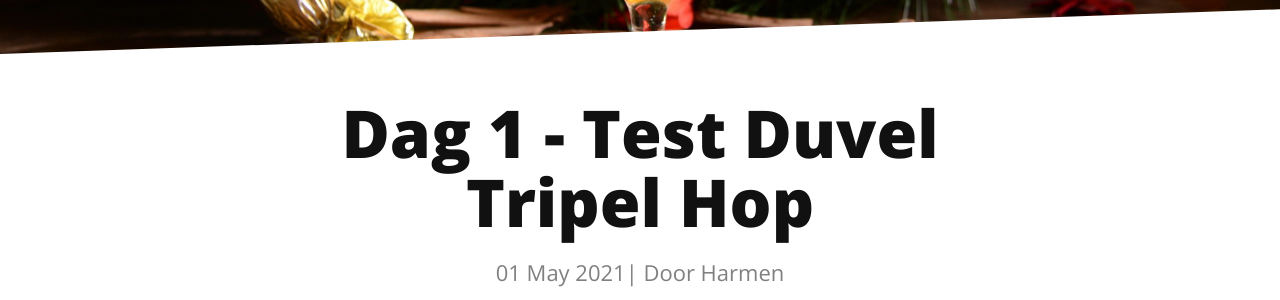
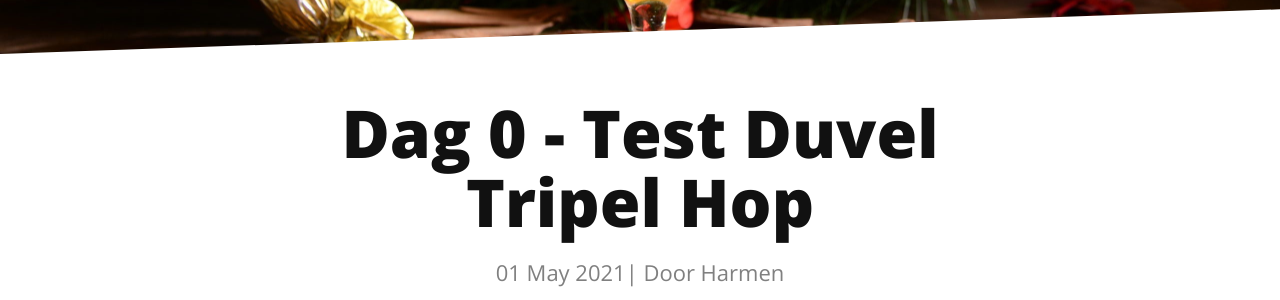
Before and after one commit to hillstub/beercalendar, a Jekyll site: the page built from _posts/2021-05-01-Test Duvel Tripel Hop.gs.markdown, in a window 1280 px wide and 900 px high. Shown: the part 264-564 px from the top of the window. Built offline with Jekyll 4.4.1, drawn with Linux system fonts in a browser that asks for light colours; nearby versions of some CDN libraries.

Commit message:
Automated additional posts and images

```diff
--- a/_posts/2021-05-01-Test Duvel Tripel Hop.gs.markdown
+++ b/_posts/2021-05-01-Test Duvel Tripel Hop.gs.markdown
@@ -1,7 +1,7 @@
 ---
 layout: post
-title:  'Dag 1 - Test Duvel Tripel Hop'
-permalink:  '/day/1'
+title:  'Dag 0 - Test Duvel Tripel Hop'
+permalink:  '/day/0'
 author:  'Harmen'
 description:  'Duvel Tripel Hop Citra is een Strong Ale, gebrouwen door Duvel Moortgat uit de categorie Blond en Krachtig. Sinds 2017 in het vast assortiment.'
 ---
@@ -11,4 +11,4 @@
 
 Ut nec felis risus. Ut faucibus nunc lectus, a porttitor nulla bibendum et. Aenean blandit eu purus eget volutpat. Praesent nec faucibus nisl. Ut euismod ultrices gravida. Proin malesuada sem varius neque fermentum vulputate. Orci varius natoque penatibus et magnis dis parturient montes, nascetur ridiculus mus. In blandit neque dui, non finibus massa elementum in. Nulla facilisi. In eu maximus diam, nec fermentum lorem.
 
-<figure><img src='/assets/img/day_1.jpg' alt=''/> <figcaption>Test Duvel Tripel Hop is een Blond van 9.5%, gebrouwen door Duvel Moortgat Brouwerij.</figcaption></figure>
+<figure><img src='/assets/img/day_0.jpg' alt=''/> <figcaption>Test Duvel Tripel Hop is een Blond van 9.5%, gebrouwen door Duvel Moortgat Brouwerij.</figcaption></figure>
```
Also changed, not shown: assets/img/day_0.jpg (added).
